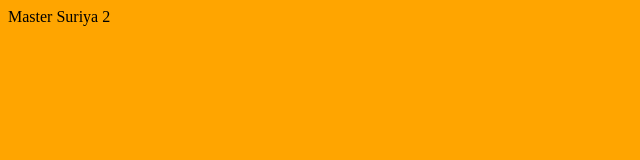
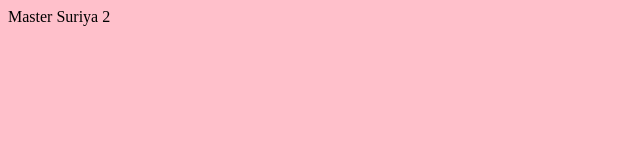
Before and after one commit to seproworktest/DemoGit, a plain HTML site: page index.html in a window 1280 px wide. Shown: the whole page, without its empty margins (0-640 px from the left). Drawn offline with Linux system fonts and the light colour scheme.

Commit message:
Change BG

```diff
--- a/index.html
+++ b/index.html
@@ -2,7 +2,7 @@
 <head>
 <title>Git Bank Edit</title>
 </head>
-<body style="background-color:Orange">
+<body style="background-color:Pink">
 <p>Master Suriya 2</p>
 </body>
 </html>
```
